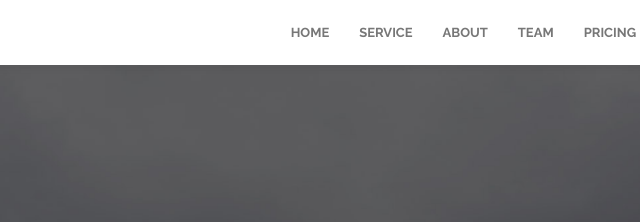
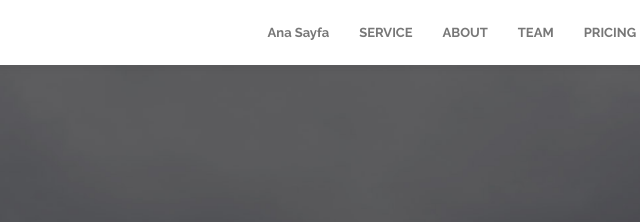
Before and after one commit to bilginbatuhan/test, a plain HTML site: page publish/index.html in a window 1280 px wide. Shown: the top 222 px of the page, 380-1020 px from the left. Drawn offline with Linux system fonts and the light colour scheme; some packages are replaced by stand-ins of ours.

Commit message:
Update index.html

```diff
--- a/publish/index.html
+++ b/publish/index.html
@@ -44,7 +44,7 @@ http://www.tooplate.com/view/2081-solution
 				</div>
 				<div class="collapse navbar-collapse">
 					<ul class="nav navbar-nav navbar-right">
-						<li><a href="#home" class="smoothScroll">HOME</a></li>
+						<li><a href="#home" class="smoothScroll">Ana Sayfa</a></li>
 						<li><a href="#service" class="smoothScroll">SERVICE</a></li>
 						<li><a href="#about" class="smoothScroll">ABOUT</a></li>
 						<li><a href="#team" class="smoothScroll">TEAM</a></li>
```
